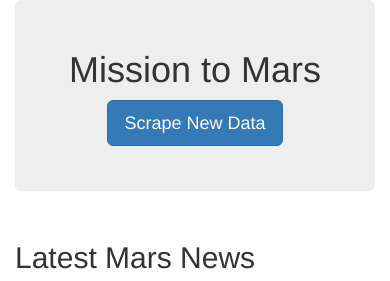
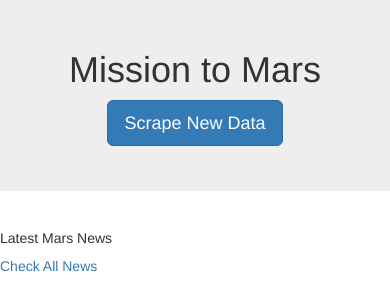
Before and after one commit to GE73-data/Web-Scraping-Challenge, a Flask app: template templates/index.html in a window 390 px wide. Shown: the top 281 px of the page. Run offline with Flask 2, Linux system fonts and the light colour scheme; the template is opened without the code that fills it, so the values that code supplies are empty; some libraries are stand-ins or nearby versions.

Commit message:
work on web scraping homework

```diff
--- a/app.py
+++ b/app.py
@@ -1,24 +1,31 @@
-from flask import Flask, render_template, redirect, url_for
-from flask_pymongo import PyMongo
+from flask import Flask, render_template, redirect
+from datetime import datetime
 import scrape_mars
+import pymongo
+import json
+
+conn = "mongodb://localhost:27017"
+client = pymongo.MongoClient(conn)
 
 app = Flask(__name__)
 
-# Use flask_pymongo to set up mongo connection
-app.config["MONGO_URI"] = "mongodb://localhost:27017/mars_app"
-mongo = PyMongo(app)
-mars_db = mongo.db.mars
+
+@app.route("/scrape")
+def scrape_data():
+    scraped_data = scrape_mars.scrape()
+    mars_db = client.mars_db
+    data = mars_db.summary_data
+    data.delete_many({})
+    data.insert(scraped_data)
+    return redirect("/", code=302)
 
 @app.route("/")
 def index():
-    scraped_data_from_db = mars_db.find_one()
-    return render_template("index.html", mars=scraped_data_from_db)
+    mars_db = client.mars_db
+    data = mars_db.summary_data.find_one()
+    # print(data)
+    return render_template("index.html", data=data, current_time=datetime.utcnow())
 
-@app.route("/scrape")
-def scrape():
-    scraped_data = scrape_mars.scrape_all()
-    mars_db.update({}, scraped_data, upsert=True)
-    return redirect('/')
 
 if __name__ == "__main__":
     app.run(debug=True)
--- a/scrape_mars.py
+++ b/scrape_mars.py
@@ -1,33 +1,125 @@
-import datetime as dt
+import pymongo
+from pymongo import MongoClient
+import pandas as pd
+import time
+import requests
+from webdriver_manager.chrome import ChromeDriverManager
+from bs4 import BeautifulSoup as bs
+from splinter import Browser
 
 
-def scrape_all():
+def scrape():
+    # Mars News
+    # URL of page to be scraped
+    url = 'https://redplanetscience.com/'
 
-    news_title = 'Testing Title'
-    news_paragraph = 'Testing Paragraph'
-    featured_image = 'https://i.ytimg.com/vi/MPV2METPeJU/maxresdefault.jpg'
-    mars_facts = 'Testing Facts'
-    hemispheres_list_of_dicts = [
-        {"title": "Title of Hemisphere Image",
-         "img_url": 'https://i.ytimg.com/vi/MPV2METPeJU/maxresdefault.jpg'},
+    # Retrieve page with the requests module
+    response = requests.get(url)
 
-        {"title": "Title of Hemisphere Image",
-         "img_url": 'https://i.ytimg.com/vi/MPV2METPeJU/maxresdefault.jpg'},
+    # Create BeautifulSoup object; parse with 'html.parser'
+    news_soup = bs(response.text, 'html.parser')
 
-        {"title": "Title of Hemisphere Image",
-         "img_url": 'https://i.ytimg.com/vi/MPV2METPeJU/maxresdefault.jpg'},
+# Scrape the [NASA Mars News Site] and collect the latest news title and paragraph
+    news_title = news_soup.find("div", class_="content_title").text
+    news_paragraph = news_soup.find("div", class_="article_teaser_body").text
 
-        {"title": "Title of Hemisphere Image",
-         "img_url": 'https://i.ytimg.com/vi/MPV2METPeJU/maxresdefault.jpg'},
-    ]
+# Characteristics of Mars
 
-    scraped_data = {
-        "news_title": news_title,
-        "news_paragraph": news_paragraph,
-        "featured_image": featured_image,
-        "facts": mars_facts,
-        "hemispheres": hemispheres_list_of_dicts,
-        "last_modified": dt.datetime.now()
+    # Visit the Mars Facts webpage
+    facts_url = 'https://galaxyfacts-mars.com'
+
+    # Retrieve page with the requests module
+    response1 = requests.get(facts_url)
+
+    # Create BeautifulSoup object and parse
+    soup = bs(response.text, 'html.parser')
+
+    # Read the website HTML and convert to a pandas datframe
+    mars_df = pd.read_html(facts_url)
+    mars_df = mars_df[0]
+    mars_df.columns = ['Characteristic', 'Fact']
+    # Remove numerical index value
+    mars_df.set_index('Characteristic', inplace=True)
+
+    # Save HTML file
+    mars_html = mars_df.to_html(header=False, index=False)
+
+# Mars Hemispheres Images
+
+# Visit the USGS Astrogeology site:
+    #  (https://astrogeology.usgs.gov/search/results?q=hemisphere+enhanced&k1=target&v1=Mars) to obtain high resolution images for each of Mar's hemispheres.
+    hemis_url = "https://astrogeology.usgs.gov/search/results?q=hemisphere+enhanced&k1=target&v1=Mars"
+
+    # Setup splinter
+    executable_path = {'executable_path': ChromeDriverManager().install()}
+    browser = Browser('chrome', **executable_path, headless=False)
+
+    # URLs
+    hemis_url = 'https://astrogeology.usgs.gov/search/results?q=hemisphere+enhanced&k1=target&v1=Mars'
+    home_url = 'https://astrogeology.usgs.gov'
+
+    # Create BeautifulSoup object and parse
+    browser.visit(hemis_url)
+    html = browser.html
+    soup = bs(html, 'html.parser')
+    # soup = bs(html, 'html.parser')  #HTML parser
+
+    # Finding the hemispheres data through their HTML divisions
+    mars_hemispheres = soup.find('div', class_='collapsible results')
+    hemispheres = mars_hemispheres.find_all('div', class_='item')
+
+    # Empty list for hemispheres' Title and image_urls
+    mars_images = []
+
+    # Iterate through each hemisphere data
+    for hemi in hemispheres:
+
+        # Get Titles
+        hemisphere = hemi.find('div', class_="description")
+        title = hemisphere.h3.text
+        title = title.strip('Enhanced')
+
+        # Get Images
+        end_link = hemisphere.a["href"]
+        browser.visit(home_url + end_link)
+
+        image_html = browser.html
+        image_soup = bs(image_html, 'html.parser')
+
+        image_link = image_soup.find('div', class_='downloads')
+        image_url = image_link.find('li').a['href']
+
+        # Storage Dictionary
+        image_dict = {}
+        image_dict['Title'] = title
+        image_dict['ImageURL'] = image_url
+
+        # Add data to empty list "mars_images"
+        mars_images.append(image_dict)
+
+    # Close browser window
+    browser.quit()
+
+# Create a summary dictionary of all scraped data
+    summary_data = {
+        'News from the Red Planet': news_title,
+        'News Summary': news_paragraph,
+        'Characteristics': mars_html,
+        'Images': mars_images
     }
+    return (summary_data)
 
-    return scraped_data
+import pymongo
+from pymongo import MongoClient
+# Initialize PyMongo to work with MongoDBs
+conn = 'mongodb://localhost:27017'
+client = pymongo.MongoClient(conn)
+
+# Define database and collection
+mars_db = client.mars_db
+collection = mars_db.summary_data
+#collection.insert_one(summary_data)
+
+mars_data = mars_db.summary_data.find()
+for data in mars_data:
+    print(data)
--- a/templates/index.html
+++ b/templates/index.html
@@ -1,76 +1,84 @@
 <!DOCTYPE html>
 <html lang="en">
+
 <head>
-    <meta charset="UTF-8" />
-    <meta name="viewport" content="width=device-width, initial-scale=1.0" />
-    <meta http-equiv="X-UA-Compatible" content="ie=edge" />
+  <meta charset="UTF-8">
+  <meta name="viewport" content="width=device-width, initial-scale=1.0">
+  <meta http-equiv="X-UA-Compatible" content="ie=edge">
   <title>Mission to Mars</title>
-    <link
-      rel="stylesheet"
-      href="https://maxcdn.bootstrapcdn.com/bootstrap/3.3.7/css/bootstrap.min.css"
-    />
+  <link rel="stylesheet" href="https://maxcdn.bootstrapcdn.com/bootstrap/3.3.7/css/bootstrap.min.css">
 </head>
+
 <body>
-    <div class="container">
-      <!-- Add Jumbotron to Header -->
+
   <div class="jumbotron text-center">
     <h1>Mission to Mars</h1>
-        <!-- Add a button to activate scraping script -->
     <p><a class="btn btn-primary btn-lg" href="/scrape" role="button">Scrape New Data</a></p>
   </div>
-
-      <!-- Add section for Mars News -->
-      <div class="row" id="mars-news">
+    <div class="container-fluid news no-padding" id="scraped-data">
+      <div class="row no-gutter">
+        <div class="card-body">
+          <h5 class="card-title" id="font">Latest Mars News</h5>
+          <h6 class="card-subtitle mb-2 " id="font">{{ mars.news_title }}</h6>
+          <p class="card-text">{{ mars.summary }}</p>
+          <a href={{ mars.news_url }} target="_blank">Check All News</a>
+        </div>
+      </div>
+      </div>
+      <div class="row no-gutter img-table">
+        <div class="col-md-6" >
+          <div class="card">
+            <div class="card-body" id="img-table">
+              <h5 class="card-title">Featured Mars Image</h5>
+              <p class="card-text" id="dark-font">{{ mars.featured_image_title }}</p>
+              <img class="card-img-bottom" src="{{ mars.featured_image }}" alt="Featured Mars Image">
+              <a href={{ mars.jpl_url }} target="_blank">Check All Images</a>
+            </div>
+          </div>
+        </div>
+        <div class="col-md-6" >
+          <div class="card">
+            <div class="card-body" id="img-table">
               <div class="col-md-12">
-          <div class="media">
-            <div class="media-body">
-              <h2>Latest Mars News</h2>
-              <h4 class="media-heading">{{ mars.news_title }}</h4>
-              <p>{{ mars.news_paragraph }}</p>
+                <h5 class="card-title">Current Weather on Mars</h5>
+                <p class="card-text" id="dark-font">{{ mars.weather }}</p>
+              </div>
+            </div>
+            <div class="card-body" id="img-table">
+              <div class="col-md-12">
+                <div>
+                  <h5 class="card-title">Mars Facts</h5>
+                  <p class="card-text"id="dark-font" >{{ mars.fact_table | safe }}</p>
+                </div>
+              </div>
+            </div>
+          </div>
         </div>
       </div>
     </div>
   </div>
 
-      <!-- Section for Featured Image and Facts table -->
-      <div class="row" id="mars-featured-image">
-        <div class="col-md-8">
-          <h2>Featured Mars Image</h2>
-
-          <!-- if images is False/None/non-existent, then default to error message -->
-          <img
-            src="{{mars.featured_image | default('static/images/error.png', true) }}"
-            class="img-responsive"
-            alt="Responsive image"
-          />
-        </div>
-
-        <div class="col-md-4">
-          <!-- Mars Facts -->
-          <div class="row" id="mars-facts">
-            <h4>Mars Facts</h4>
-            {{ mars.facts | safe }}
-          </div>
-        </div>
-      </div>
-
-      <!-- Section for Mars Hemispheres -->
-      <div class="row" id="mars-hemispheres">
-        <div class="page-header">
-          <h2 class="text-center">Mars Hemispheres</h2>
-        </div>
-
-        {% for hemisphere in mars.hemispheres %}
-        <div class="col-md-6">
-          <div class="thumbnail">
-            <img src="{{hemisphere.img_url | default('static/images/error.png', true)}}" alt="...">
-            <div class="caption">
+  <div class ="row" id="mars-hemispheres">
+    <div class = "col-md-12">
+        <h3><center>Mars Hemispheres</center></h3>
+        {% for hemisphere in mars.hemisphere_image_urls %}
+            <div class = "col-md-6">
+                <div class = "thumbnail">
+                    <img src = "{{hemisphere.image_url}}">
                         <h3>{{hemisphere.title}}</h3>
-            </div>
                     </div>
                 </div>
         {% endfor %}
             </div>
+
     </div>
+  <!-- Optional JavaScript -->
+  <!-- jQuery first, then Popper.js, then Bootstrap JS -->
+  <script src="https://code.jquery.com/jquery-3.3.1.slim.min.js" integrity="sha384-q8i/X+965DzO0rT7abK41JStQIAqVgRVzpbzo5smXKp4YfRvH+8abtTE1Pi6jizo" crossorigin="anonymous"></script>
+  <script src="https://cdnjs.cloudflare.com/ajax/libs/popper.js/1.14.3/umd/popper.min.js" integrity="sha384-ZMP7rVo3mIykV+2+9J3UJ46jBk0WLaUAdn689aCwoqbBJiSnjAK/l8WvCWPIPm49" crossorigin="anonymous"></script>
+  <script src="https://stackpath.bootstrapcdn.com/bootstrap/4.1.3/js/bootstrap.min.js" integrity="sha384-ChfqqxuZUCnJSK3+MXmPNIyE6ZbWh2IMqE241rYiqJxyMiZ6OW/JmZQ5stwEULTy" crossorigin="anonymous"></script>
 </body>
 </html>
+
+    </body>
+</html>
```
Also changed, not shown: 1 other file. Lines whose indentation alone changed are shown as unchanged.
